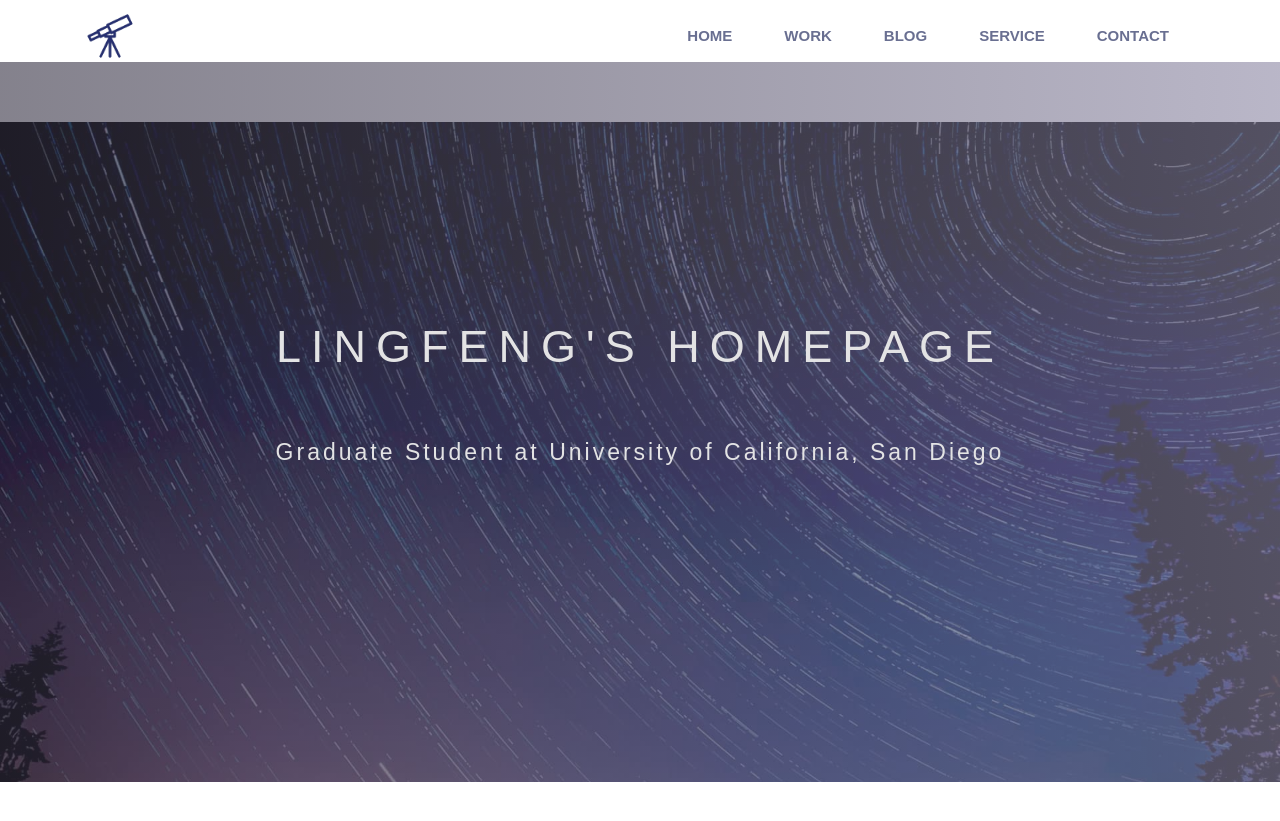
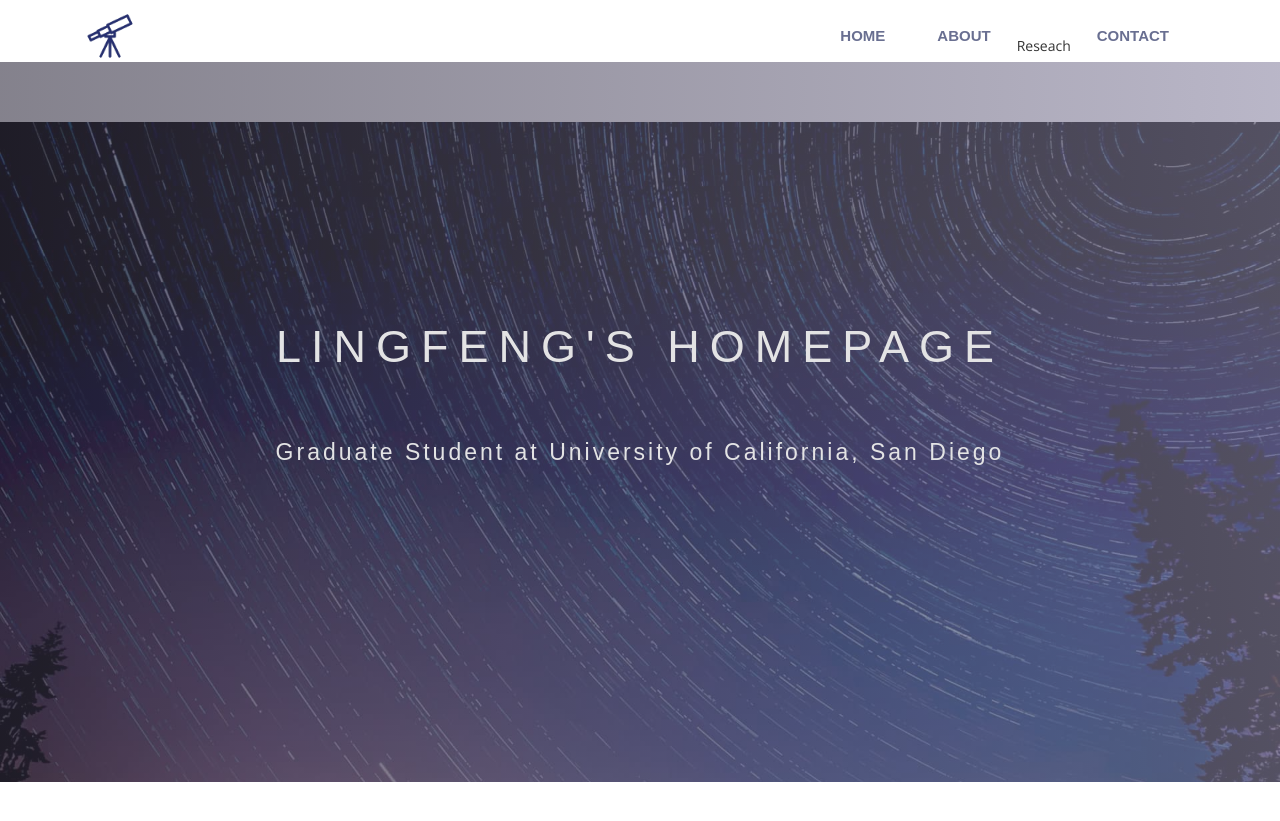
Before and after one commit to wei-lingfeng/lingfeng-wei.github.io, a Jekyll site: the page built from index.html, in a window 1280 px wide and 900 px high. Shown: the top 821 px of the window. Built offline with Jekyll 4.4.1, drawn with Linux system fonts in a browser that asks for light colours; nearby versions of some CDN libraries; some web fonts are replaced.

Commit message:
Update header.html

```diff
--- a/_includes/header.html
+++ b/_includes/header.html
@@ -22,9 +22,8 @@
             <div class="collapse navbar-collapse" id="bs-example-navbar-collapse-1">
               <ul class="nav navbar-nav navbar-right">
                 <li><a href="{{ site.baseurl }}/">Home</a></li>
-                <li><a href="{{ site.baseurl }}/work">Work</a></li>
-                <li><a href="{{ site.baseurl }}/blog">Blog</a></li>
-                <li><a href="#">Service</a></li>
+                <li><a href="#intro">About</a></li>
+                <li><a href="{{ site.baseurl }}/blog"></a>Reseach</li>
                 <li><a href="{{ site.baseurl }}/contact">Contact</a></li>
               </ul>
             </div><!-- /.navbar-collapse -->
```
